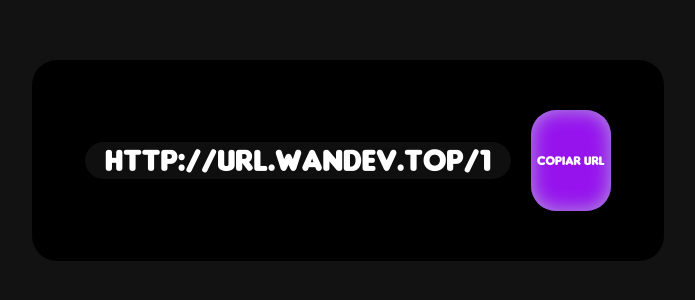
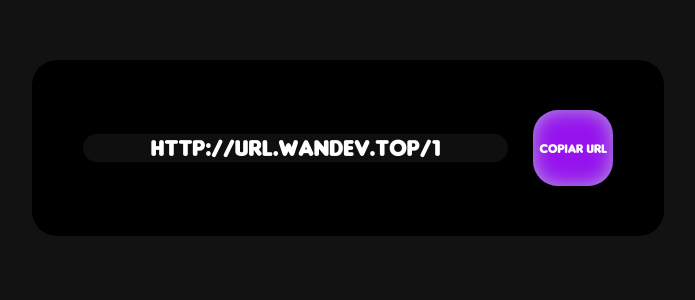
Before and after one commit to Juaan26/Url-Shortener, a React (Vite) app in the folder frontend/: page /shortened-url/1 in a window 1280 px wide. Shown: the part 132-432 px from the top of the page, without its empty margins (292-987 px from the left). Built offline with nearby package versions, Linux system fonts and the light colour scheme.

Commit message:
changes pre ssl

```diff
--- a/frontend/src/App.css
+++ b/frontend/src/App.css
@@ -53,7 +53,6 @@
     width: auto;
     padding: 20px;
     display: flex;
-    justify-content: center;
     color: white;
 }
 
@@ -75,6 +74,7 @@
 
 .text {
     font-size: larger;
+
 }
 
 .btn-submit {
@@ -105,12 +105,12 @@
     transition: all 0.5s ease;
 }
 
-@media (max-width: 1308px) {
+@media (max-width: 1184px) {
+
     .url-container {
-        margin-top: 8rem;
-
+        margin-top: 12rem;
+        grid-template-columns: 1fr;
     }
-
 
 
 }
--- a/frontend/src/App.jsx
+++ b/frontend/src/App.jsx
@@ -64,7 +64,7 @@ export default function App() {
                             onChange={ (e) => setInputUrl(e.target.value) }
                         />
                         <button type="submit" className='btn-submit'>
-                            <img className="url-svg" src="public/rockets2.svg" alt="imagen de un cohete para enviar el enlace" />
+                            <img className="url-svg" src="/rockets2.svg" alt="imagen de un cohete para enviar el enlace" />
                         </button>
                     </form>
                     { error && <p className='text-error'>{ error }</p> }
--- a/frontend/src/ShortenedUrlPage.css
+++ b/frontend/src/ShortenedUrlPage.css
@@ -57,6 +57,24 @@
 
 }
 
+@media (max-width: 1470px) {
+    .Shortened-tx {
+        font-size: x-large;
+    }
+
+    .Shortened-btn {
+        margin-left: 5px;
+    }
+
+}
+
+@media (max-width: 1049px) {
+    .Shortened-tx {
+        font-size: medium
+    }
+
+}
+
 @media (max-width: 768px) {
     .Shortened-div {
         margin-top: 6rem;
--- a/frontend/src/ShortenedUrlPage.jsx
+++ b/frontend/src/ShortenedUrlPage.jsx
@@ -8,6 +8,9 @@ export function ShortenedUrlPage() {
     const handleCopy = () => {
         navigator.clipboard.writeText(fullUrl).then(() => {
             alert('URL copiada al portapapeles');
+        }).catch(err => {
+            console.error('Error al copiar la URL: ', err);
+            alert('No se pudo copiar la URL por un error inesperado. Por favor, inténtalo de nuevo.');
         });
     };
 
```
